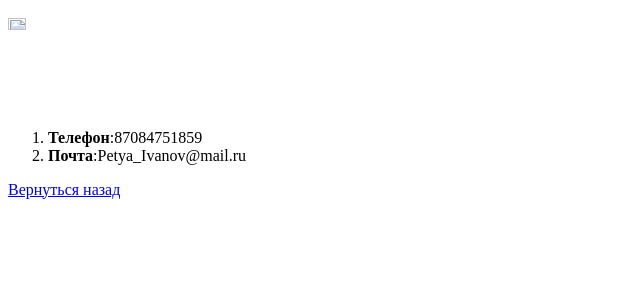
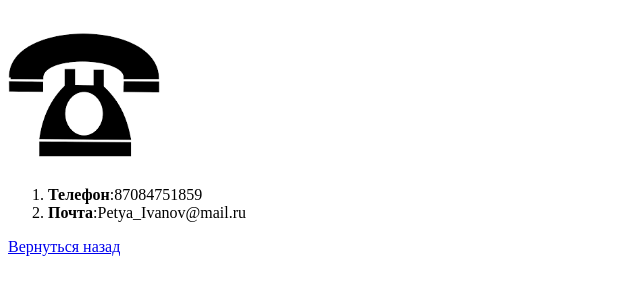
Before and after one commit to sh147-sc65/wsa47, a plain HTML site: page aboutme.html in a window 1280 px wide. Shown: the part 48-342 px from the top of the page, without its empty margins (0-640 px from the left). Drawn offline with Linux system fonts and the light colour scheme.

Commit message:
Small Redacthion

```diff
--- a/aboutme.html
+++ b/aboutme.html
@@ -7,7 +7,7 @@
     </head>
     <body>
         <h1>КОНТАКТЫ</h1>
-        <img src="images/phone.png" alt="телефон" width="12%">
+        <img src="phone.png" alt="телефон" width="12%">
         <ol>
             <li><b>Телефон</b>:87084751859</li>
             <li><b>Почта</b>:Petya_Ivanov@mail.ru</li>
```
